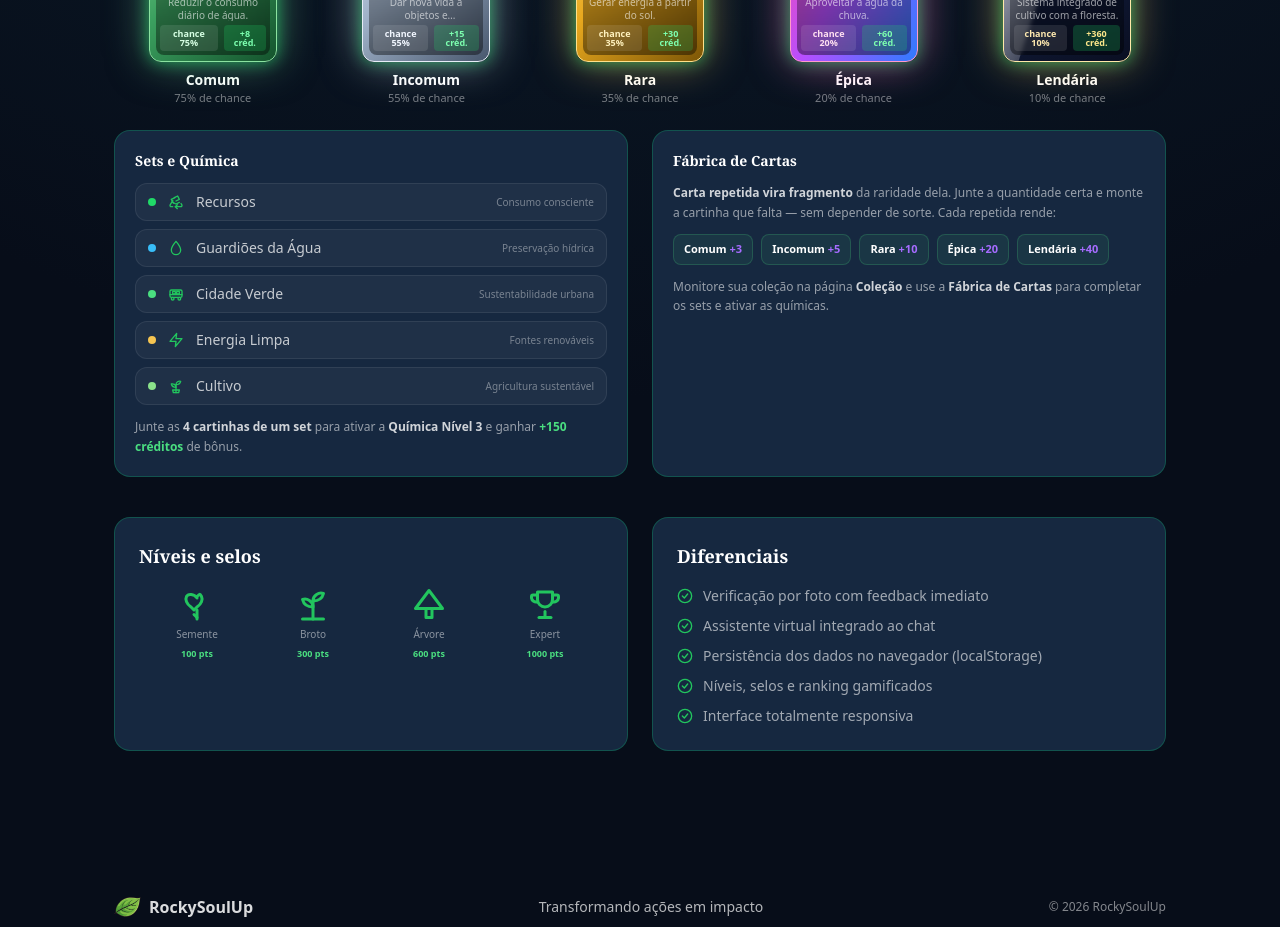
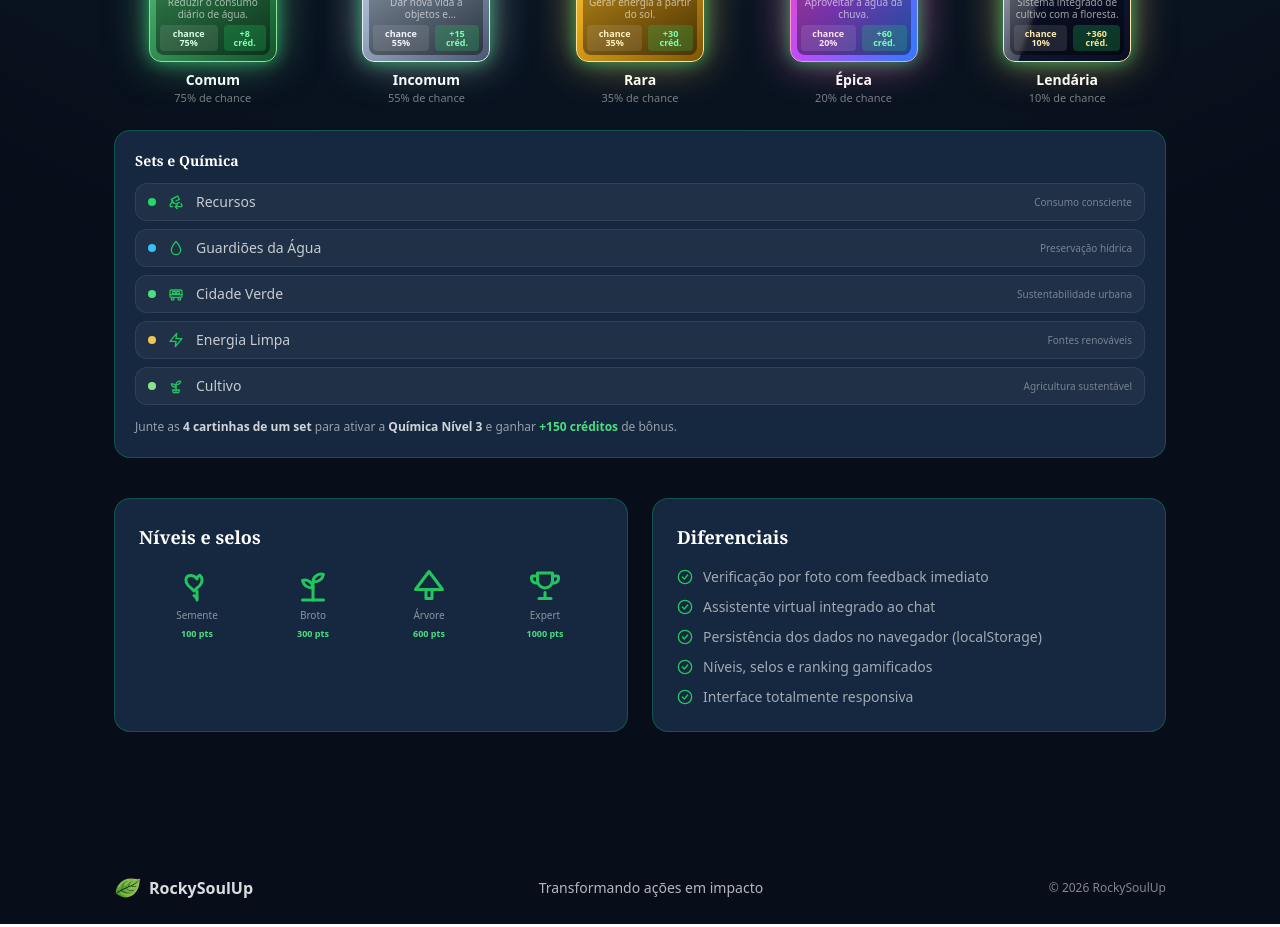
Before and after one commit to igorodriguesd/rockysoul-react, a React (Vite) app: page /solucao in a window 1280 px wide. Shown: the part 1100-2027 px from the top of the page. Built offline with nearby package versions, Linux system fonts and the light colour scheme; the HTML template or start-up script is replaced by a standard one.

Commit message:
Enxuga a seção de cartinhas da Solução: deixa só os sets com a química de set completo e tira a Fábrica de Cartas, além de remover o efeito de flutuação das cartas de exemplo (novo toggle semHover no CardItem)

```diff
--- a/src/components/CardItem.tsx
+++ b/src/components/CardItem.tsx
@@ -7,9 +7,10 @@ interface Props {
   bloqueada: boolean;
   ativa: boolean;
   foil?: boolean;
+  semHover?: boolean;
 }
 
-export default function CardItem({ carta, bloqueada, ativa, foil = false }: Props) {
+export default function CardItem({ carta, bloqueada, ativa, foil = false, semHover = false }: Props) {
   const set = SETS_CARTAS.find(s => s.id === carta.setId);
   const tier = TIER[carta.raridade];
 
@@ -19,10 +20,11 @@ export default function CardItem({ carta, bloqueada, ativa, foil = false }: Prop
     : ativa
       ? `0 0 16px rgba(32,217,104,0.6), 0 0 40px ${tier.glow}`
       : `0 0 12px ${tier.glow}`;
+  const habilitarHover = !bloqueada && !semHover;
 
   return (
     <div
-      className={`fut-card ${bloqueada ? '' : 'fut-hover'} ${foil ? 'fut-foil' : ''} relative rounded-xl border p-1.5 pt-2 flex flex-col items-center w-full aspect-[2/3]`}
+      className={`fut-card ${habilitarHover ? 'fut-hover' : ''} ${foil ? 'fut-foil' : ''} relative rounded-xl border p-1.5 pt-2 flex flex-col items-center w-full aspect-[2/3]`}
       style={{
         ['--fut-glow' as string]: glow === 'none' ? undefined : !ativa ? tier.glow : 'rgba(32,217,104,0.6)',
         borderColor: corBorda,
--- a/src/pages/Solucao.tsx
+++ b/src/pages/Solucao.tsx
@@ -1,6 +1,6 @@
 import { useEffect } from 'react';
 import { RECOMPENSAS, SELOS } from '../data/constants';
-import { CARTAS, SETS_CARTAS, CHANCE_DROP_POR_RARIDADE, FRAGMENTOS_POR_DUPLICADA, LABEL_RARIDADE } from '../data/cartas';
+import { CARTAS, SETS_CARTAS, CHANCE_DROP_POR_RARIDADE, LABEL_RARIDADE } from '../data/cartas';
 import CardItem from '../components/CardItem';
 import type { RaridadeCarta } from '../types';
 
@@ -85,7 +85,7 @@ export function Solucao() {
           return (
             <div key={raridade} className="flex flex-col items-center">
               <div className="w-28 sm:w-32">
-                <CardItem carta={carta} bloqueada={false} ativa={true} foil={raridade === 'lendaria'} />
+                <CardItem carta={carta} bloqueada={false} ativa={true} foil={raridade === 'lendaria'} semHover />
               </div>
               <p className="mt-2 text-sm font-bold text-white">{LABEL_RARIDADE[raridade]}</p>
               <p className="text-[11px] text-white/45">{CHANCE_DROP_POR_RARIDADE[raridade]}% de chance</p>
@@ -94,8 +94,7 @@ export function Solucao() {
         })}
       </div>
 
-      <div className="grid grid-cols-1 md:grid-cols-2 gap-6 mb-10">
-        <div className="card-secondary rounded-2xl p-5">
+      <div className="card-secondary rounded-2xl p-5 mb-10">
         <h3 className="font-bold text-white text-sm mb-3">Sets e Química</h3>
         <div className="flex flex-col gap-2 mb-3">
           {SETS_CARTAS.map(set => (
@@ -111,26 +110,6 @@ export function Solucao() {
           Junte as <strong className="text-white/80">4 cartinhas de um set</strong> para ativar a <strong className="text-white/80">Química Nível 3</strong> e ganhar{' '}
           <strong className="text-[#4ade80]">+150 créditos</strong> de bônus.
         </p>
-        </div>
-
-        <div className="card-secondary rounded-2xl p-5">
-          <h3 className="font-bold text-white text-sm mb-3">Fábrica de Cartas</h3>
-          <p className="text-xs text-white/55 leading-relaxed mb-3">
-            <strong className="text-white/80">Carta repetida vira fragmento</strong> da raridade dela. Junte a quantidade certa
-            e monte a cartinha que falta — sem depender de sorte. Cada repetida rende:
-          </p>
-          <div className="flex flex-wrap gap-2 mb-3">
-            {ORDEM_RARIDADES.map(raridade => (
-              <span key={raridade} className="px-2.5 py-1.5 rounded-lg text-[11px] font-semibold" style={{ background: 'rgba(74,222,128,0.08)', border: '1px solid rgba(74,222,128,0.2)' }}>
-                {LABEL_RARIDADE[raridade]} <span className="text-[#a66cff]">+{FRAGMENTOS_POR_DUPLICADA[raridade]}</span>
-              </span>
-            ))}
-          </div>
-          <p className="text-xs text-white/55 leading-relaxed">
-            Monitore sua coleção na página <strong className="text-white/80">Coleção</strong> e use a{' '}
-            <strong className="text-white/80">Fábrica de Cartas</strong> para completar os sets e ativar as químicas.
-          </p>
-        </div>
       </div>
 
       <div className="grid grid-cols-1 lg:grid-cols-2 gap-6 mb-10">
```
Lines whose indentation alone changed are shown as unchanged.
